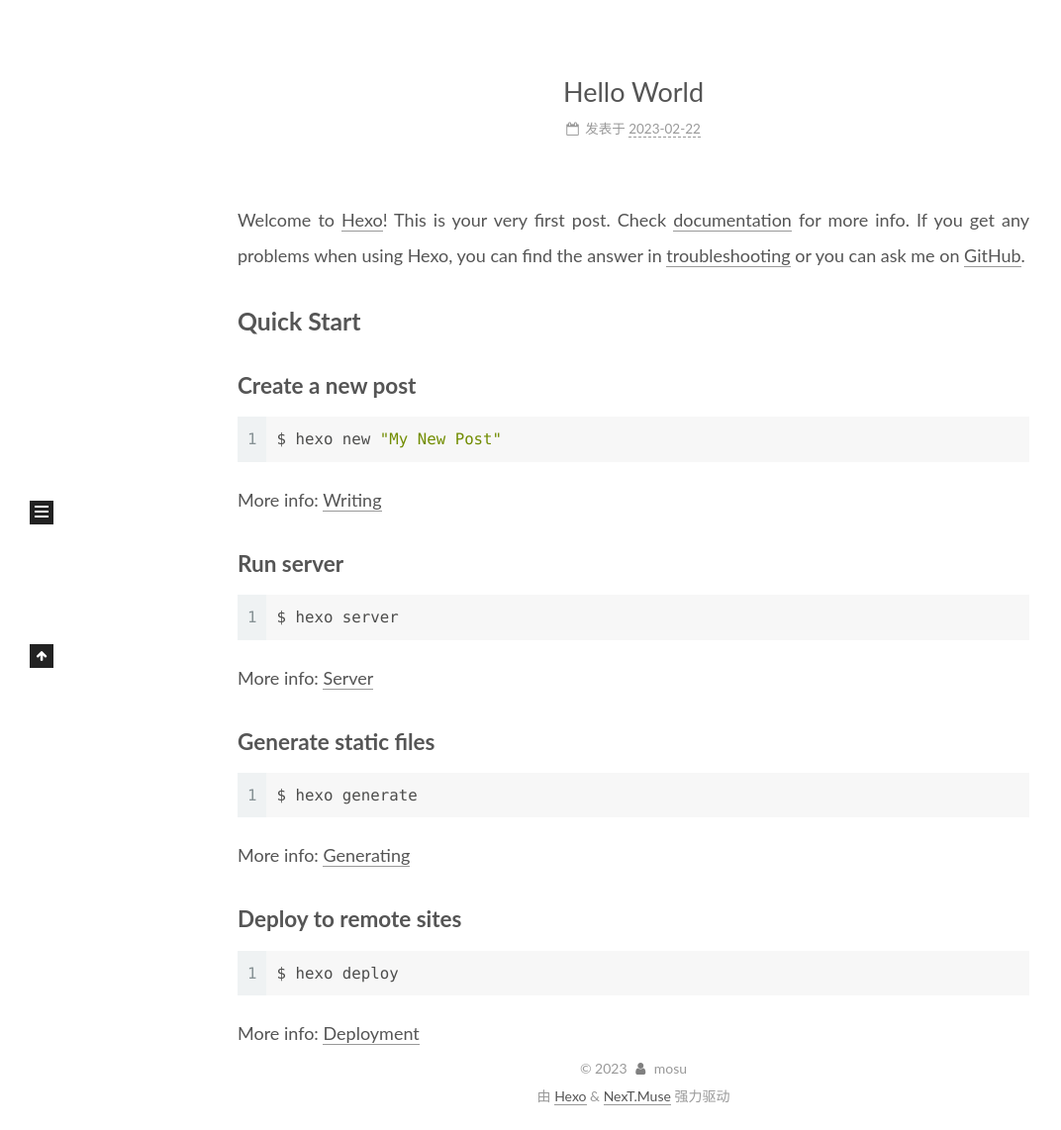
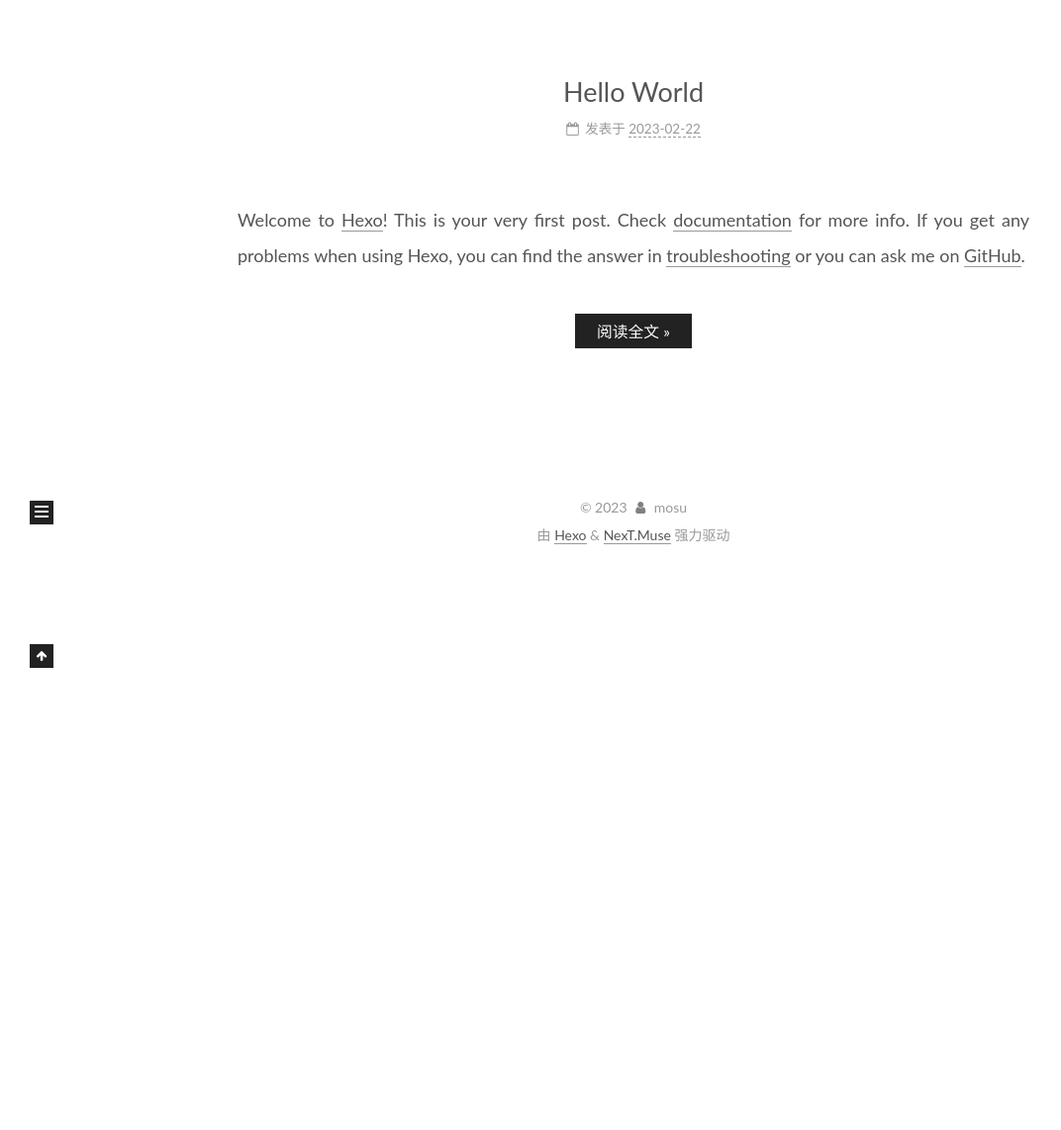
Before and after one commit to mosuspace/mosuspace.github.io, a plain HTML site: page index.html in a window 1280 px wide. Shown: the part 225-1367 px from the top of the page at 99% size, without its empty margins (0-1072 px from the left). After the commit the page ends 800 px from the top, so only its background shows below. Drawn offline with Linux system fonts and the light colour scheme.

Commit message:
Site updated: 2023-02-22 20:26:48

```diff
--- a/css/main.css
+++ b/css/main.css
@@ -1172,7 +1172,7 @@ pre .javascript .function {
 }
 .links-of-author a::before,
 .links-of-author span.exturl::before {
-  background: #c97cff;
+  background: #ffffbd;
   border-radius: 50%;
   content: ' ';
   display: inline-block;
--- a/index.html
+++ b/index.html
@@ -169,7 +169,8 @@
               </span>
               <span class="post-meta-item-text">发表于</span>
 
-              <time title="创建时间：2023-02-22 19:52:14" itemprop="dateCreated datePublished" datetime="2023-02-22T19:52:14+08:00">2023-02-22</time>
+
+              <time title="创建时间：2023-02-22 19:52:14 / 修改时间：20:26:18" itemprop="dateCreated datePublished" datetime="2023-02-22T19:52:14+08:00">2023-02-22</time>
             </span>
 
 
@@ -184,18 +185,13 @@
 
 
           <p>Welcome to <a target="_blank" rel="noopener" href="https://hexo.io/">Hexo</a>! This is your very first post. Check <a target="_blank" rel="noopener" href="https://hexo.io/docs/">documentation</a> for more info. If you get any problems when using Hexo, you can find the answer in <a target="_blank" rel="noopener" href="https://hexo.io/docs/troubleshooting.html">troubleshooting</a> or you can ask me on <a target="_blank" rel="noopener" href="https://github.com/hexojs/hexo/issues">GitHub</a>.</p>
-<h2 id="Quick-Start"><a href="#Quick-Start" class="headerlink" title="Quick Start"></a>Quick Start</h2><h3 id="Create-a-new-post"><a href="#Create-a-new-post" class="headerlink" title="Create a new post"></a>Create a new post</h3><figure class="highlight bash"><table><tr><td class="gutter"><pre><span class="line">1</span><br></pre></td><td class="code"><pre><span class="line">$ hexo new <span class="string">&quot;My New Post&quot;</span></span><br></pre></td></tr></table></figure>
-
-<p>More info: <a target="_blank" rel="noopener" href="https://hexo.io/docs/writing.html">Writing</a></p>
-<h3 id="Run-server"><a href="#Run-server" class="headerlink" title="Run server"></a>Run server</h3><figure class="highlight bash"><table><tr><td class="gutter"><pre><span class="line">1</span><br></pre></td><td class="code"><pre><span class="line">$ hexo server</span><br></pre></td></tr></table></figure>
-
-<p>More info: <a target="_blank" rel="noopener" href="https://hexo.io/docs/server.html">Server</a></p>
-<h3 id="Generate-static-files"><a href="#Generate-static-files" class="headerlink" title="Generate static files"></a>Generate static files</h3><figure class="highlight bash"><table><tr><td class="gutter"><pre><span class="line">1</span><br></pre></td><td class="code"><pre><span class="line">$ hexo generate</span><br></pre></td></tr></table></figure>
-
-<p>More info: <a target="_blank" rel="noopener" href="https://hexo.io/docs/generating.html">Generating</a></p>
-<h3 id="Deploy-to-remote-sites"><a href="#Deploy-to-remote-sites" class="headerlink" title="Deploy to remote sites"></a>Deploy to remote sites</h3><figure class="highlight bash"><table><tr><td class="gutter"><pre><span class="line">1</span><br></pre></td><td class="code"><pre><span class="line">$ hexo deploy</span><br></pre></td></tr></table></figure>
-
-<p>More info: <a target="_blank" rel="noopener" href="https://hexo.io/docs/one-command-deployment.html">Deployment</a></p>
+          <!--noindex-->
+            <div class="post-button">
+              <a class="btn" href="/2023/02/22/hello-world/#more" rel="contents">
+                阅读全文 &raquo;
+              </a>
+            </div>
+          <!--/noindex-->
 
 
     </div>
```
Also changed, not shown: 2023/02/22/hello-world/index.html (+7 -4 lines).
